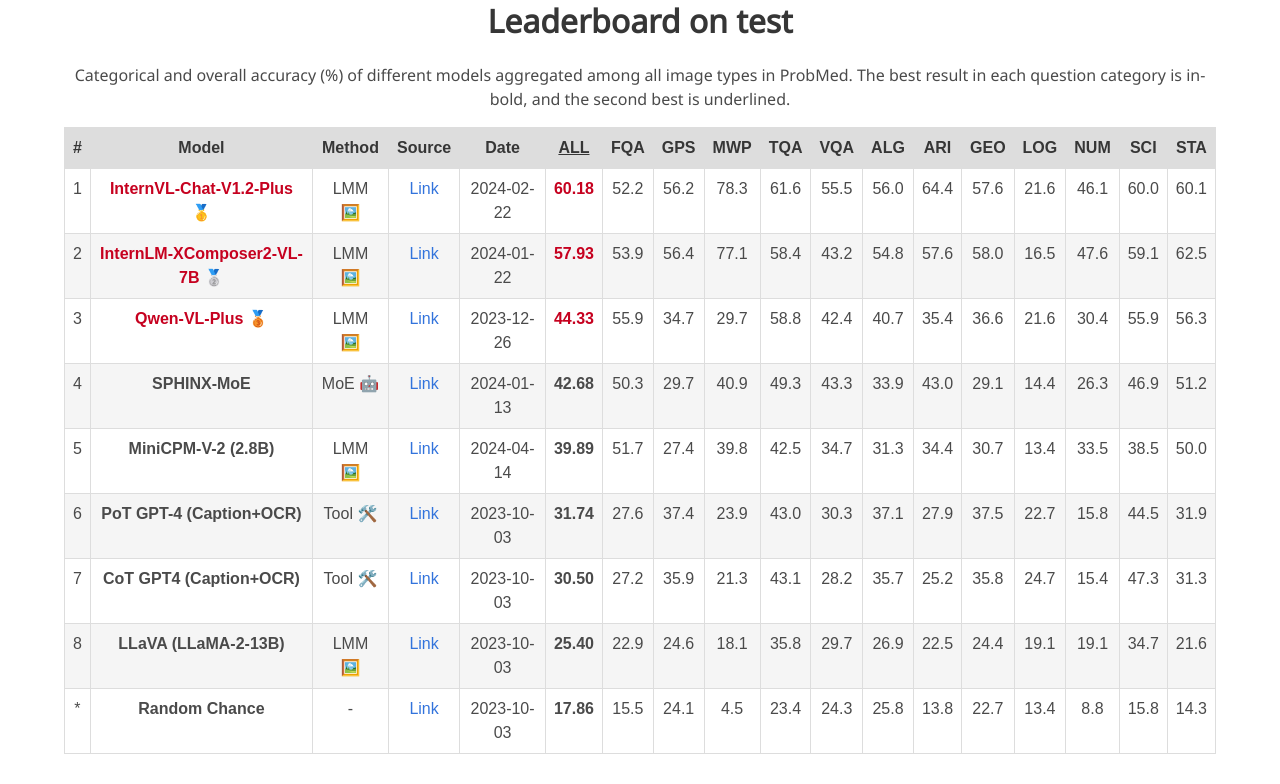
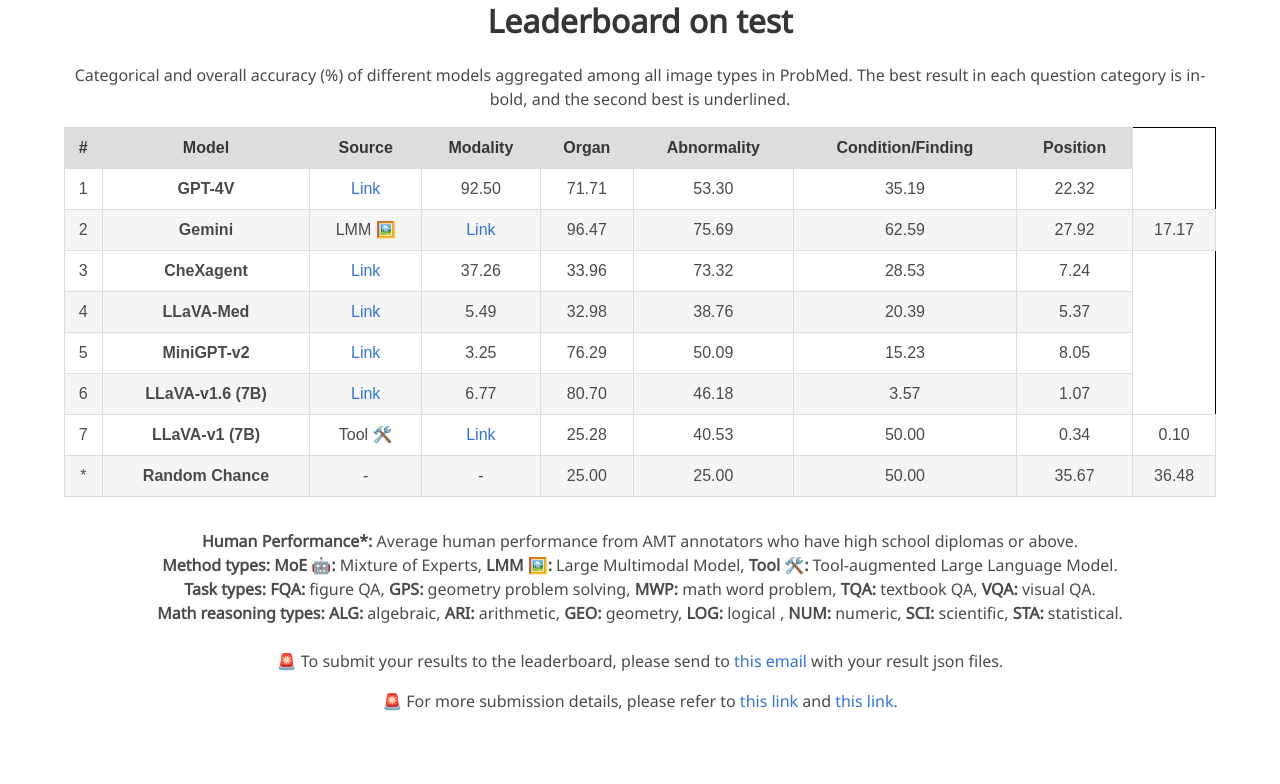
Before and after one commit to Jackie-2000/probmed.github.io, a plain HTML site: page index.html in a window 1280 px wide. Shown: the part 3917-4701 px from the top of the page. Drawn offline with nearby package versions, Linux system fonts and the light colour scheme; some icons are missing; a web font is replaced by a local one.

Commit message:
leaderboard

```diff
--- a/index.html
+++ b/index.html
@@ -291,202 +291,98 @@
             <tr>
                 <td class="js-sort-number"><strong>#</strong></td>
                 <td class="js-sort-number"><strong>Model</strong></td>
-                <td class="js-sort-number"><strong>Method</strong></td>
+                <!-- <td class="js-sort-number"><strong>Method</strong></td> -->
                 <td class="js-sort-number"><strong>Source</strong></td>
-                <td class="js-sort-number"><strong>Date</strong></td>
-                <td class="js-sort-number"><strong><u>ALL</u></strong></td>
-                <td class="js-sort-number"><strong>FQA</strong></td>
-                <td class="js-sort-number"><strong>GPS</strong></td>
-                <td class="js-sort-number"><strong>MWP</strong></td>
-                <td class="js-sort-number"><strong>TQA</strong></td>
-                <td class="js-sort-number"><strong>VQA</strong></td>
-                <td class="js-sort-number"><strong>ALG</strong></td>
-                <td class="js-sort-number"><strong>ARI</strong></td>
-                <td class="js-sort-number"><strong>GEO</strong></td>
-                <td class="js-sort-number"><strong>LOG</strong></td>
-                <td class="js-sort-number"><strong>NUM</strong></td>
-                <td class="js-sort-number"><strong>SCI</strong></td>
-                <td class="js-sort-number"><strong>STA</strong></td>
+                <!-- <td class="js-sort-number"><strong>Date</strong></td> -->
+                <!-- <td class="js-sort-number"><strong><u>ALL</u></strong></td> -->
+                <td class="js-sort-number"><strong>Modality</strong></td>
+                <td class="js-sort-number"><strong>Organ</strong></td>
+                <td class="js-sort-number"><strong>Abnormality</strong></td>
+                <td class="js-sort-number"><strong>Condition/Finding</strong></td>
+                <td class="js-sort-number"><strong>Position</strong></td>
             </tr>
             <tr>
               <td>1</td>
-              <td><b class="best-score-text">InternVL-Chat-V1.2-Plus 🥇</b></td>
-              <td>LMM 🖼️</td>
-              <td><a href="https://arxiv.org/abs/2312.14238" class="ext-link" style="font-size: 16px;">Link</a></td>
-              <td>2024-02-22</td>
-              <td><b class="best-score-text">60.18</b></td>
-              <td>52.2</td>
-              <td>56.2</td>
-              <td>78.3</td>
-              <td>61.6</td>
-              <td>55.5</td>
-              <td>56.0</td>
-              <td>64.4</td>
-              <td>57.6</td>
-              <td>21.6</td>
-              <td>46.1</td>
-              <td>60.0</td>
-              <td>60.1</td>
+              <td><b class="">GPT-4V</b></td>
+              <td><a href="https://openai.com/index/gpt-4v-system-card/" class="ext-link" style="font-size: 16px;">Link</a></td>
+              <td>92.50</td>
+              <td>71.71</td>
+              <td>53.30</td>
+              <td>35.19</td>
+              <td>22.32</td>
             </tr>
             <tr>
               <td>2</td>
-              <td><b class="best-score-text">InternLM-XComposer2-VL-7B 🥈</b></td>
+              <td><b class="">Gemini</b></td>
               <td>LMM 🖼️</td>
-              <td><a href="https://github.com/InternLM/InternLM-XComposer" class="ext-link" style="font-size: 16px;">Link</a></td>
-              <td>2024-01-22</td>
-              <td><b class="best-score-text">57.93</b></td>
-              <td>53.9</td>
-              <td>56.4</td>
-              <td>77.1</td>
-              <td>58.4</td>
-              <td>43.2</td>
-              <td>54.8</td>
-              <td>57.6</td>
-              <td>58.0</td>
-              <td>16.5</td>
-              <td>47.6</td>
-              <td>59.1</td>
-              <td>62.5</td>
+              <td><a href="https://storage.googleapis.com/deepmind-media/gemini/gemini_v1_5_report.pdf" class="ext-link" style="font-size: 16px;">Link</a></td>
+              <td>96.47</td>
+              <td>75.69</td>
+              <td>62.59</td>
+              <td>27.92</td>
+              <td>17.17</td>
             </tr>
             <tr>
               <td>3</td>
-              <td><b class="best-score-text">Qwen-VL-Plus 🥉</b></td>
-              <td>LMM 🖼️</td>
-              <td><a href="https://github.com/QwenLM/Qwen-VL" class="ext-link" style="font-size: 16px;">Link</a></td>
-              <td>2023-12-26</td>
-              <td><b class="best-score-text">44.33</b></td>
-              <td>55.9</td>
-              <td>34.7</td>
-              <td>29.7</td>
-              <td>58.8</td>
-              <td>42.4</td>
-              <td>40.7</td>
-              <td>35.4</td>
-              <td>36.6</td>
-              <td>21.6</td>
-              <td>30.4</td>
-              <td>55.9</td>
-              <td>56.3</td>
+              <td><b class="">CheXagent</b></td>
+              <td><a href="https://github.com/Stanford-AIMI/CheXagent" class="ext-link" style="font-size: 16px;">Link</a></td>
+              <td>37.26</td>
+              <td>33.96</td>
+              <td>73.32</td>
+              <td>28.53</td>
+              <td>7.24</td>
             </tr>
             <tr>
               <td>4</td>
-              <td><b class="">SPHINX-MoE</b></td>
-              <td>MoE 🤖</td>
-              <td><a href="https://github.com/Alpha-VLLM/LLaMA2-Accessory/tree/main/SPHINX" class="ext-link" style="font-size: 16px;">Link</a></td>
-              <td>2024-01-13</td>
-              <td><b class="">42.68</b></td>
-              <td>50.3</td>
-              <td>29.7</td>
-              <td>40.9</td>
-              <td>49.3</td>
-              <td>43.3</td>
-              <td>33.9</td>
-              <td>43.0</td>
-              <td>29.1</td>
-              <td>14.4</td>
-              <td>26.3</td>
-              <td>46.9</td>
-              <td>51.2</td>
+              <td><b class="">LLaVA-Med</b></td>
+              <td><a href="https://github.com/microsoft/LLaVA-Med" class="ext-link" style="font-size: 16px;">Link</a></td>
+              <td>5.49</td>
+              <td>32.98</td>
+              <td>38.76</td>
+              <td>20.39</td>
+              <td>5.37</td>
             </tr>
             <tr>
               <td>5</td>
-              <td><b class="">MiniCPM-V-2 (2.8B)</b></td>
-              <td>LMM 🖼️</td>
-              <td><a href="https://github.com/OpenBMB/MiniCPM-V" class="ext-link" style="font-size: 16px;">Link</a></td>
-              <td>2024-04-14</td>
-              <td><b class="">39.89</b></td>
-              <td>51.7</td>
-              <td>27.4</td>
-              <td>39.8</td>
-              <td>42.5</td>
-              <td>34.7</td>
-              <td>31.3</td>
-              <td>34.4</td>
-              <td>30.7</td>
-              <td>13.4</td>
-              <td>33.5</td>
-              <td>38.5</td>
-              <td>50.0</td>
+              <td><b class="">MiniGPT-v2</b></td>
+              <td><a href="https://github.com/Vision-CAIR/MiniGPT-4/tree/main" class="ext-link" style="font-size: 16px;">Link</a></td>
+              <td>3.25</td>
+              <td>76.29</td>
+              <td>50.09</td>
+              <td>15.23</td>
+              <td>8.05</td>
             </tr>
             <tr>
               <td>6</td>
-              <td><b class="">PoT GPT-4 (Caption+OCR)</b></td>
-              <td>Tool 🛠️</td>
-              <td><a href="https://arxiv.org/abs/2310.02255" class="ext-link" style="font-size: 16px;">Link</a></td>
-              <td>2023-10-03</td>
-              <td><b class="">31.74</b></td>
-              <td>27.6</td>
-              <td>37.4</td>
-              <td>23.9</td>
-              <td>43.0</td>
-              <td>30.3</td>
-              <td>37.1</td>
-              <td>27.9</td>
-              <td>37.5</td>
-              <td>22.7</td>
-              <td>15.8</td>
-              <td>44.5</td>
-              <td>31.9</td>
+              <td><b class="">LLaVA-v1.6 (7B)</b></td>
+              <td><a href="https://github.com/haotian-liu/LLaVA" class="ext-link" style="font-size: 16px;">Link</a></td>
+              <td>6.77</td>
+              <td>80.70</td>
+              <td>46.18</td>
+              <td>3.57</td>
+              <td>1.07</td>
             </tr>
             <tr>
               <td>7</td>
-              <td><b>CoT GPT4 (Caption+OCR)</b></td>
+              <td><b>LLaVA-v1 (7B)</b></td>
               <td>Tool 🛠️</td>
-              <td><a href="https://arxiv.org/abs/2310.02255" class="ext-link" style="font-size: 16px;">Link</a></td>
-              <td>2023-10-03</td>
-              <td><b>30.50</b></td>
-              <td>27.2</td>
-              <td>35.9</td>
-              <td>21.3</td>
-              <td>43.1</td>
-              <td>28.2</td>
-              <td>35.7</td>
-              <td>25.2</td>
-              <td>35.8</td>
-              <td>24.7</td>
-              <td>15.4</td>
-              <td>47.3</td>
-              <td>31.3</td>
-            </tr>
-            <tr>
-              <td>8</td>
-              <td><b>LLaVA (LLaMA-2-13B)</b></td>
-              <td>LMM 🖼️</td>
-              <td><a href="https://arxiv.org/abs/2310.02255" class="ext-link" style="font-size: 16px;">Link</a></td>
-              <td>2023-10-03</td>
-              <td><b>25.40</b></td>
-              <td>22.9</td>
-              <td>24.6</td>
-              <td>18.1</td>
-              <td>35.8</td>
-              <td>29.7</td>
-              <td>26.9</td>
-              <td>22.5</td>
-              <td>24.4</td>
-              <td>19.1</td>
-              <td>19.1</td>
-              <td>34.7</td>
-              <td>21.6</td>
+              <td><a href="https://github.com/haotian-liu/LLaVA" class="ext-link" style="font-size: 16px;">Link</a></td>
+              <td>25.28</td>
+              <td>40.53</td>
+              <td>50.00</td>
+              <td>0.34</td>
+              <td>0.10</td>
             </tr>
             <tr>
               <td>*</td>
               <td><b>Random Chance</b></td>
               <td>-</td>
-              <td><a href="https://arxiv.org/abs/2310.02255" class="ext-link" style="font-size: 16px;">Link</a></td>
-              <td>2023-10-03</td>
-              <td><b>17.86</b></td>
-              <td>15.5</td>
-              <td>24.1</td>
-              <td>4.5</td>
-              <td>23.4</td>
-              <td>24.3</td>
-              <td>25.8</td>
-              <td>13.8</td>
-              <td>22.7</td>
-              <td>13.4</td>
-              <td>8.8</td>
-              <td>15.8</td>
-              <td>14.3</td>
+              <td>-</td>
+              <td>25.00</td>
+              <td>25.00</td>
+              <td>50.00</td>
+              <td>35.67</td>
+              <td>36.48</td>
             </tr>
           </table>
 
```
